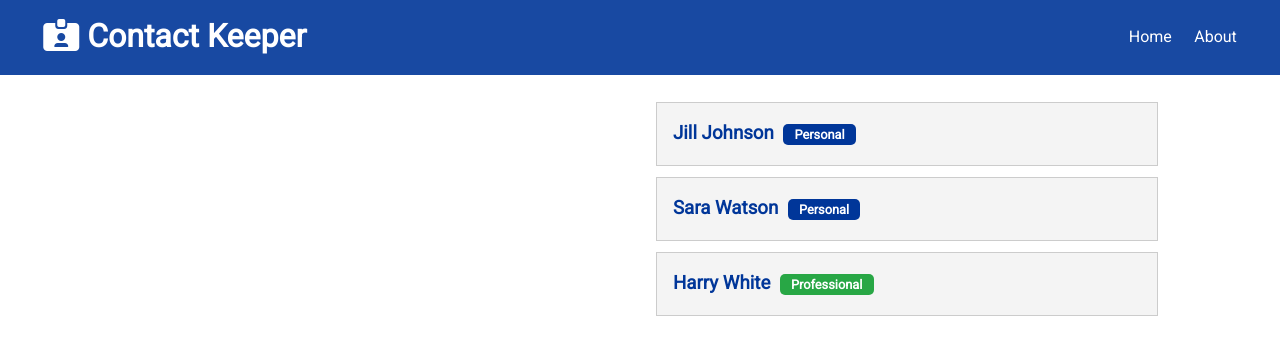
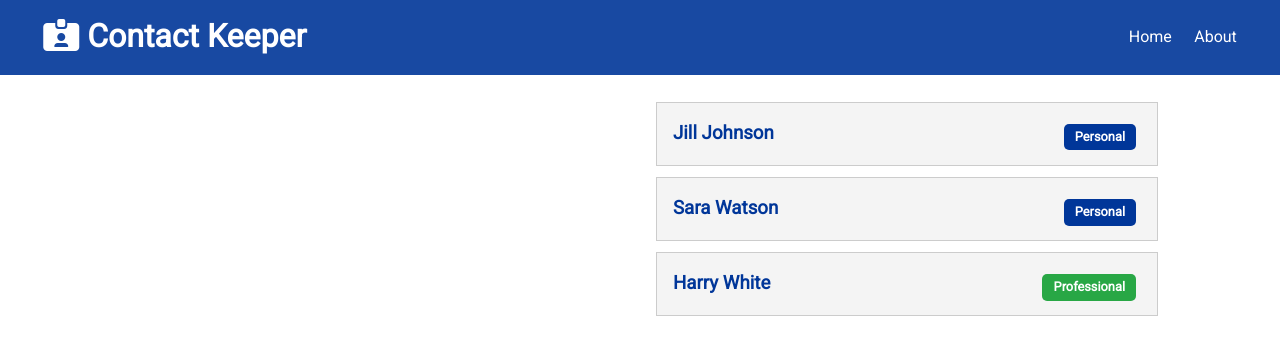
Before and after one commit to Mahsa1990a/contact-keeper, a React (Create React App) app in the folder client/: page / in a window 1280 px wide. Shown: the top 340 px of the page. Built offline with nearby package versions, Linux system fonts and the light colour scheme.

Commit message:
added style for moving badge to the right

```diff
--- a/client/src/components/contacts/ContactItem.jsx
+++ b/client/src/components/contacts/ContactItem.jsx
@@ -8,7 +8,7 @@ const ContactItem = ({ contact }) => {
     <div className='card bg-light'>
       <h3 className="text-primary text-left">
         {name}{' '}
-        <span className={'badge ' + (type === 'professional' ? 'badge-success' : 'badge-primary')}>
+        <span style={{ float: 'right' }} className={'badge ' + (type === 'professional' ? 'badge-success' : 'badge-primary')}>
           {/* It mmeans do first letter Upercase and the rest keep regular: */}
           {type.charAt(0).toUpperCase() + type.slice(1)}
         </span>
```
